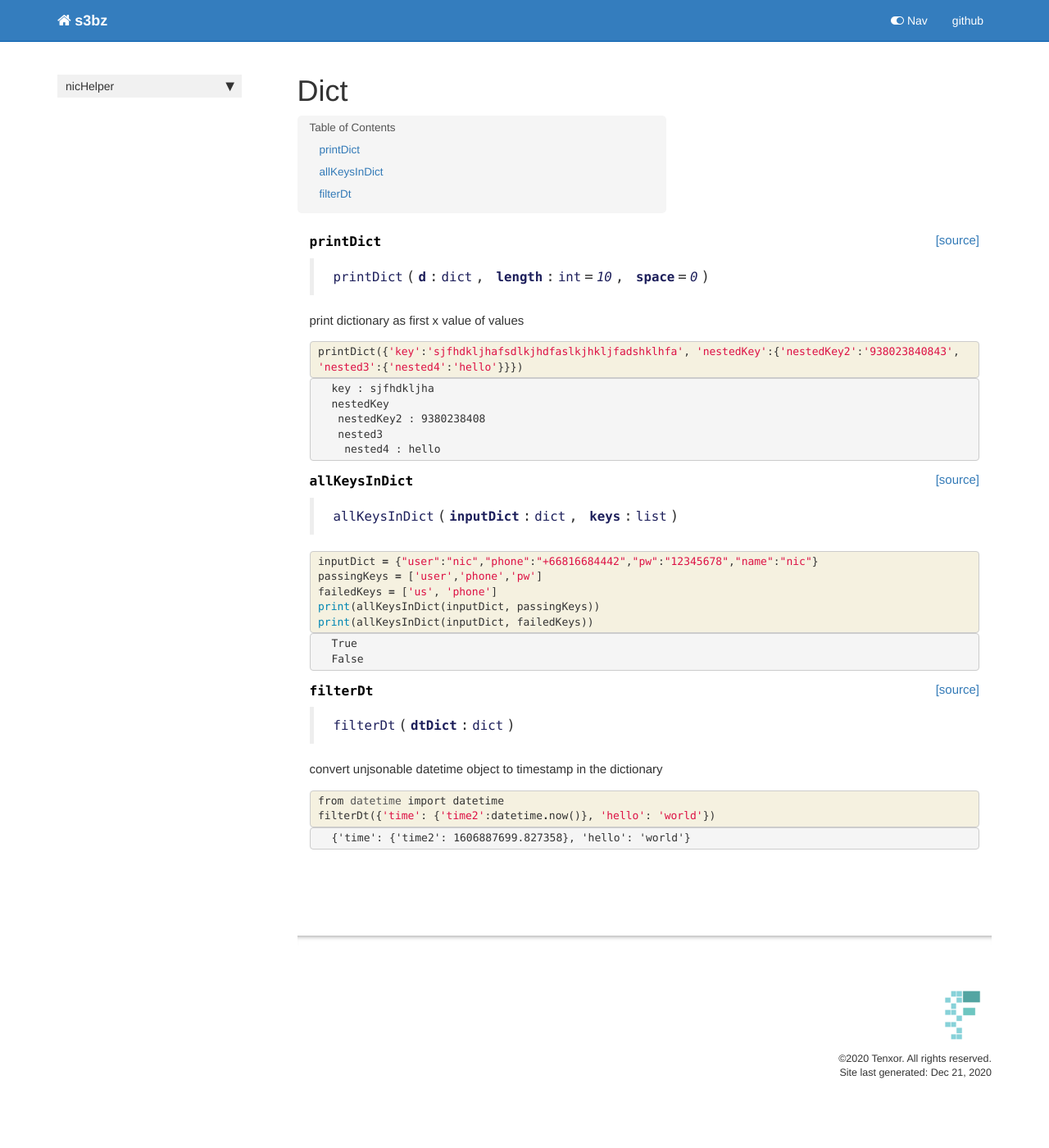
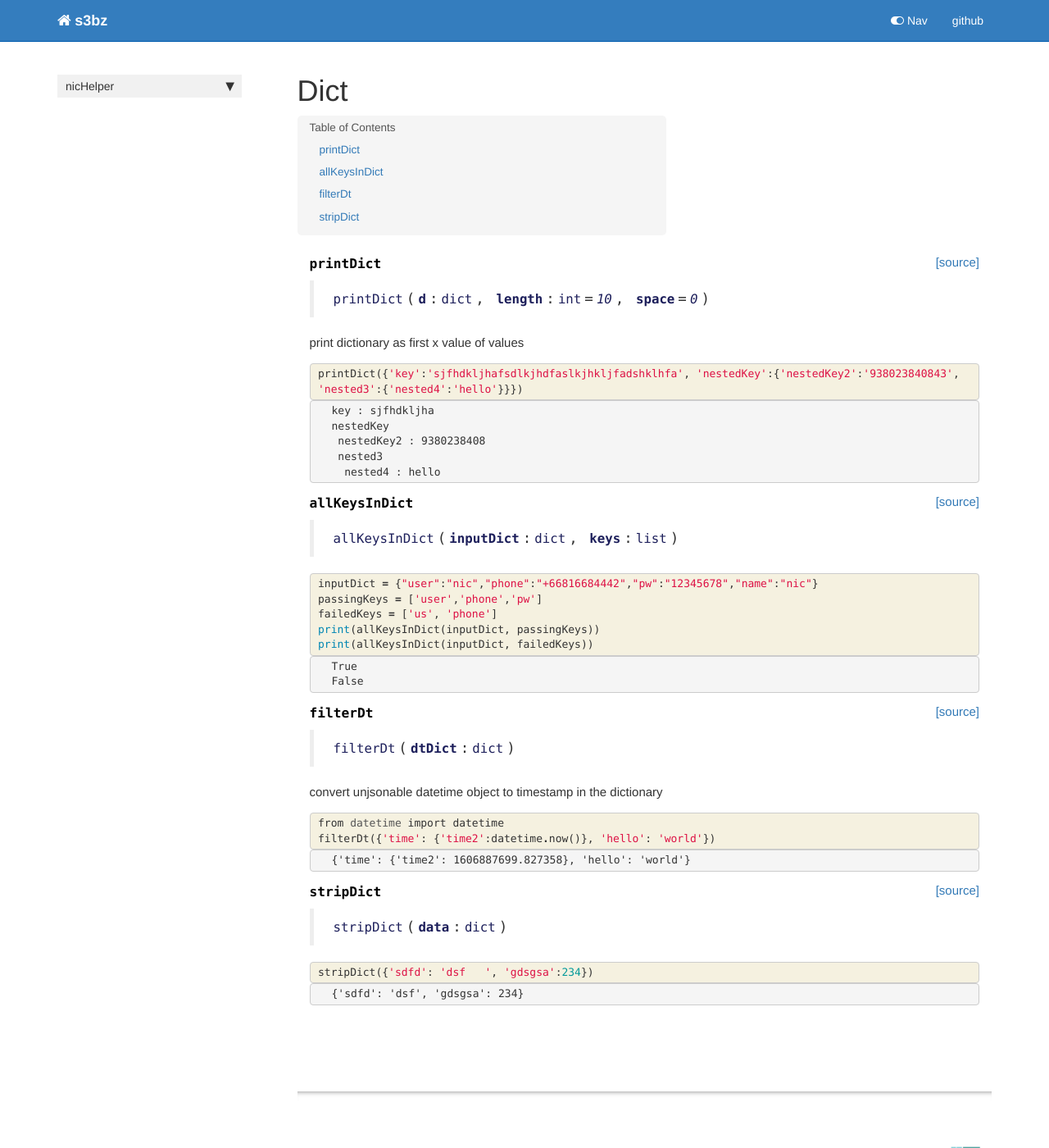
Before and after one commit to thanakijwanavit/nicHelper, a Jekyll site: the page built from docs/dictUtil.html, in a window 1280 px wide and 1400 px high. Shown: the whole window at 82% size. Built offline with Jekyll 4.4.1, drawn with Linux system fonts in a browser that asks for light colours; nearby versions of some CDN libraries; comment, search, counter and statistics services are not loaded.

Commit message:
build version 15

```diff
--- a/docs/dictUtil.html
+++ b/docs/dictUtil.html
@@ -236,4 +236,68 @@ False
 </div>
     {% endraw %}
 
+    {% raw %}
+
+<div class="cell border-box-sizing code_cell rendered">
+
+<div class="output_wrapper">
+<div class="output">
+
+<div class="output_area">
+
+
+<div class="output_markdown rendered_html output_subarea ">
+<h4 id="stripDict" class="doc_header"><code>stripDict</code><a href="https://github.com/thanakijwanavit/nicHelper/tree/master/nicHelper/dictUtil.py#L33" class="source_link" style="float:right">[source]</a></h4><blockquote><p><code>stripDict</code>(<strong><code>data</code></strong>:<code>dict</code>)</p>
+</blockquote>
+
 </div>
+
+</div>
+
+</div>
+</div>
+
+</div>
+    {% endraw %}
+
+    {% raw %}
+
+<div class="cell border-box-sizing code_cell rendered">
+
+</div>
+    {% endraw %}
+
+    {% raw %}
+
+<div class="cell border-box-sizing code_cell rendered">
+<div class="input">
+
+<div class="inner_cell">
+    <div class="input_area">
+<div class=" highlight hl-ipython3"><pre><span></span><span class="n">stripDict</span><span class="p">({</span><span class="s1">&#39;sdfd&#39;</span><span class="p">:</span> <span class="s1">&#39;dsf   &#39;</span><span class="p">,</span> <span class="s1">&#39;gdsgsa&#39;</span><span class="p">:</span><span class="mi">234</span><span class="p">})</span>
+</pre></div>
+
+    </div>
+</div>
+</div>
+
+<div class="output_wrapper">
+<div class="output">
+
+<div class="output_area">
+
+
+
+<div class="output_text output_subarea output_execute_result">
+<pre>{&#39;sdfd&#39;: &#39;dsf&#39;, &#39;gdsgsa&#39;: 234}</pre>
+</div>
+
+</div>
+
+</div>
+</div>
+
+</div>
+    {% endraw %}
+
+</div>
--- a/nicHelper/__init__.py
+++ b/nicHelper/__init__.py
@@ -1 +1 @@
-__version__ = "0.0.13"
+__version__ = "0.0.15"
--- a/nicHelper/_nbdev.py
+++ b/nicHelper/_nbdev.py
@@ -10,6 +10,7 @@ index = {"imageFromS3": "Images.ipynb",
          "printDict": "dictUtil.ipynb",
          "allKeysInDict": "dictUtil.ipynb",
          "filterDt": "dictUtil.ipynb",
+         "stripDict": "dictUtil.ipynb",
          "errorString": "exception.ipynb",
          "getSecret": "secrets.ipynb",
          "shorten": "shortenLInk.ipynb",
--- a/nicHelper/dictUtil.py
+++ b/nicHelper/dictUtil.py
@@ -1,6 +1,6 @@
 # AUTOGENERATED! DO NOT EDIT! File to edit: dictUtil.ipynb (unless otherwise specified).
 
-__all__ = ['printDict', 'allKeysInDict', 'filterDt']
+__all__ = ['printDict', 'allKeysInDict', 'filterDt', 'stripDict']
 
 # Cell
 # from datetime import datetime
@@ -28,3 +28,7 @@ def filterDt(dtDict:dict):
   '''convert unjsonable datetime object to timestamp in the dictionary'''
   return {k: (filterDt(v) if type(v) == dict else v) if type(v) != datetime else v.timestamp()
             for k,v in dtDict.items()}
+
+# Cell
+def stripDict(data:dict):
+  return {k: v.strip() if type(v) == str else v for k,v in data.items()}
```
Also changed, not shown: README.md, 1 other file.
